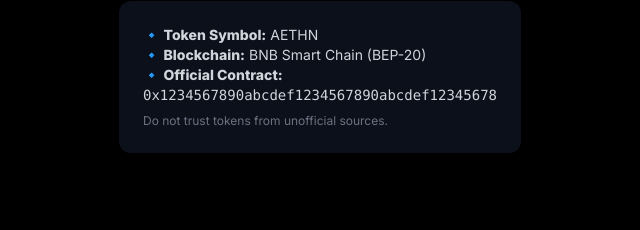
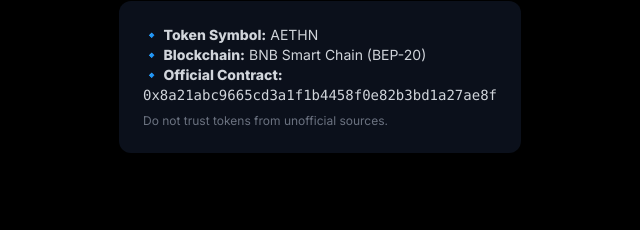
Before and after one commit to Mikhu76/aethion-site, a plain HTML site: page index.html in a window 1280 px wide. Shown: the part 3911-4141 px from the top of the page, 320-960 px from the left. Drawn offline with nearby package versions, Linux system fonts and the light colour scheme.

Commit message:
Update index.html

```diff
--- a/index.html
+++ b/index.html
@@ -107,7 +107,8 @@
     <p><strong>🔹 Token Symbol:</strong> AETHN</p>
     <p><strong>🔹 Blockchain:</strong> BNB Smart Chain (BEP-20)</p>
     <p><strong>🔹 Official Contract:</strong><br />
-      <code>0x1234567890abcdef1234567890abcdef12345678</code>
+      <code>0x8a21abc9665cd3a1f1b4458f0e82b3bd1a27ae8f</code>
+
     </p>
     <p class="text-xs mt-2 text-gray-500">Do not trust tokens from unofficial sources.</p>
   </div>
```
